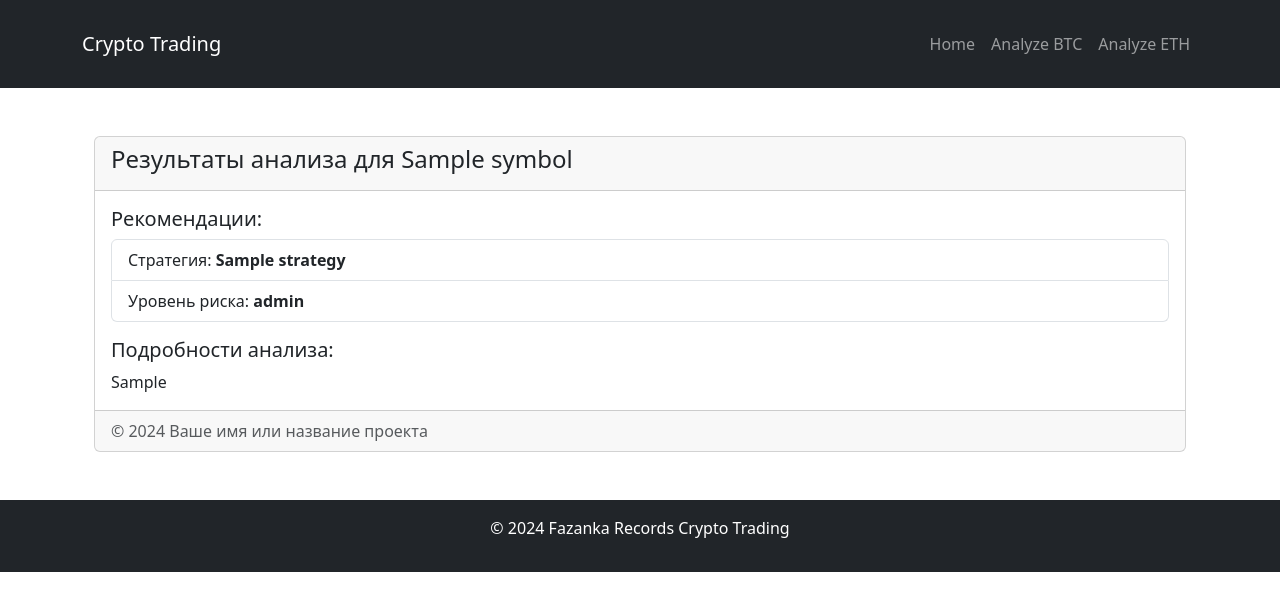
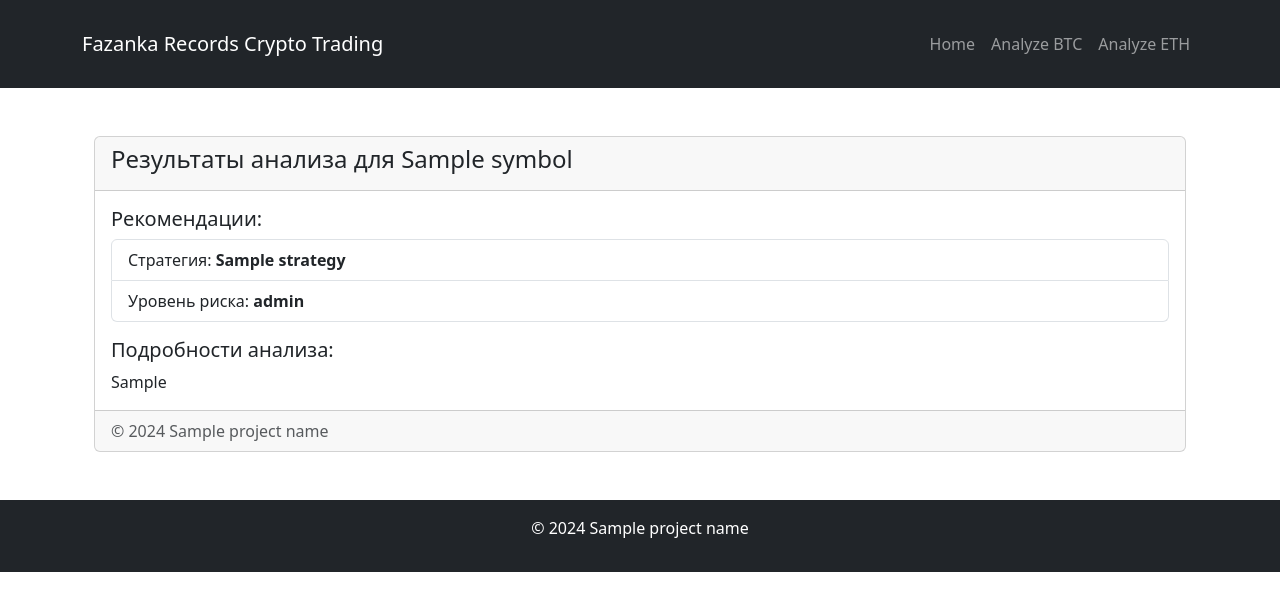
Before and after one commit to Ithinkimbulletproof/bybit_analysis, a Django app: template crypto_trading/analysis/templates/analysis/result.html in a window 1280 px wide. Shown: the top 611 px of the page. Run offline with Django 5.2, Linux system fonts and the light colour scheme; the template is opened without the code that fills it: most values are stand-ins (such as "Sample title", 1, 10 or a date in 2020); data that the repository does not hold is empty.

Commit message:
add project name

```diff
--- a/crypto_trading/analysis/templates/analysis/base.html
+++ b/crypto_trading/analysis/templates/analysis/base.html
@@ -11,7 +11,7 @@
     <header class="bg-dark text-white p-3">
         <nav class="navbar navbar-expand-lg navbar-dark">
             <div class="container">
-                <a class="navbar-brand" href="/">Crypto Trading</a>
+                <a class="navbar-brand" href="/">Fazanka Records Crypto Trading</a>
                 <button class="navbar-toggler" type="button" data-bs-toggle="collapse" data-bs-target="#navbarNav" aria-controls="navbarNav" aria-expanded="false" aria-label="Toggle navigation">
                     <span class="navbar-toggler-icon"></span>
                 </button>
@@ -38,7 +38,7 @@
     </main>
 
     <footer class="bg-dark text-white text-center py-3">
-        <p>&copy; 2024 Fazanka Records Crypto Trading</p>
+        <p>&copy; 2024 {{ project_name }}</p>
     </footer>
 
     <script src="https://cdn.jsdelivr.net/npm/bootstrap@5.3.0/dist/js/bootstrap.bundle.min.js"></script>
--- a/crypto_trading/analysis/templates/analysis/result.html
+++ b/crypto_trading/analysis/templates/analysis/result.html
@@ -23,7 +23,7 @@
                 </div>
             </div>
             <div class="card-footer text-muted">
-                &copy; 2024 Ваше имя или название проекта
+                &copy; 2024 {{ project_name }}
             </div>
         </div>
     </div>
```
Also changed, not shown: crypto_trading/analysis/views.py (+4 -7 lines).
